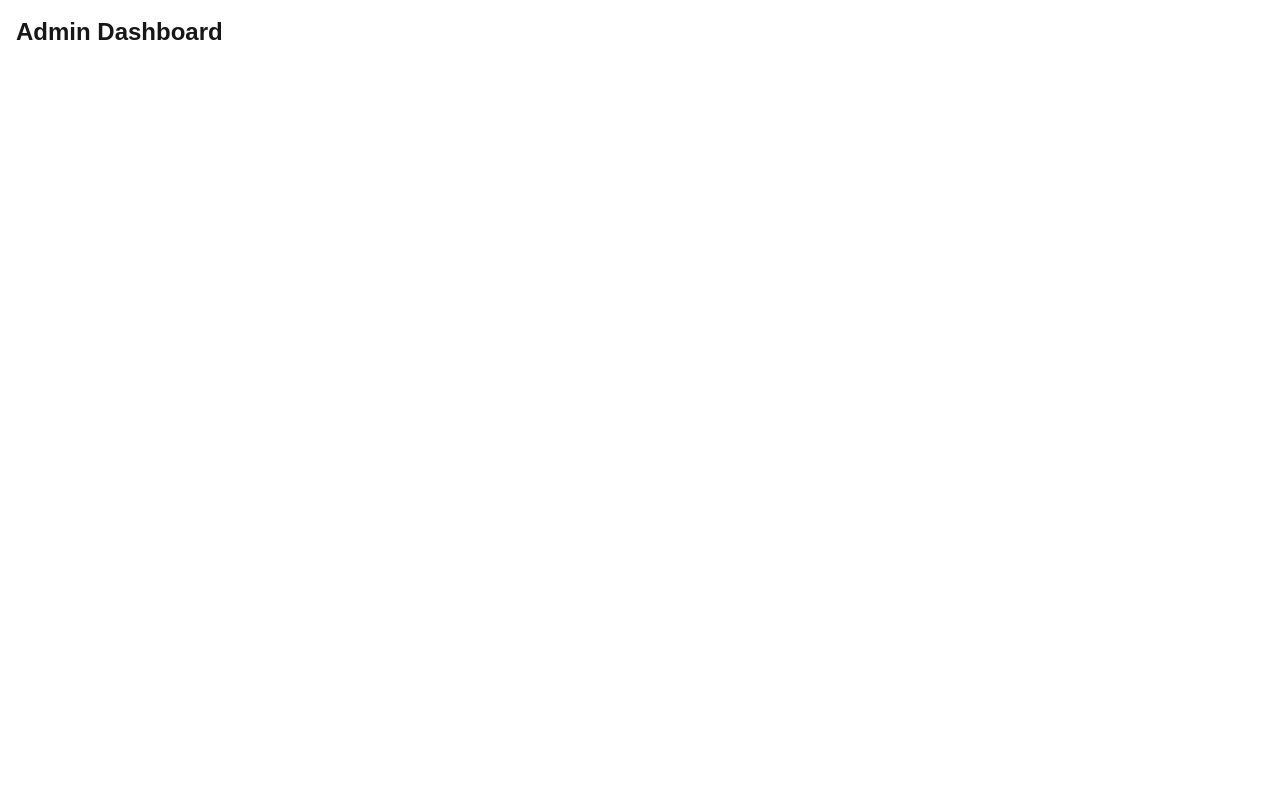
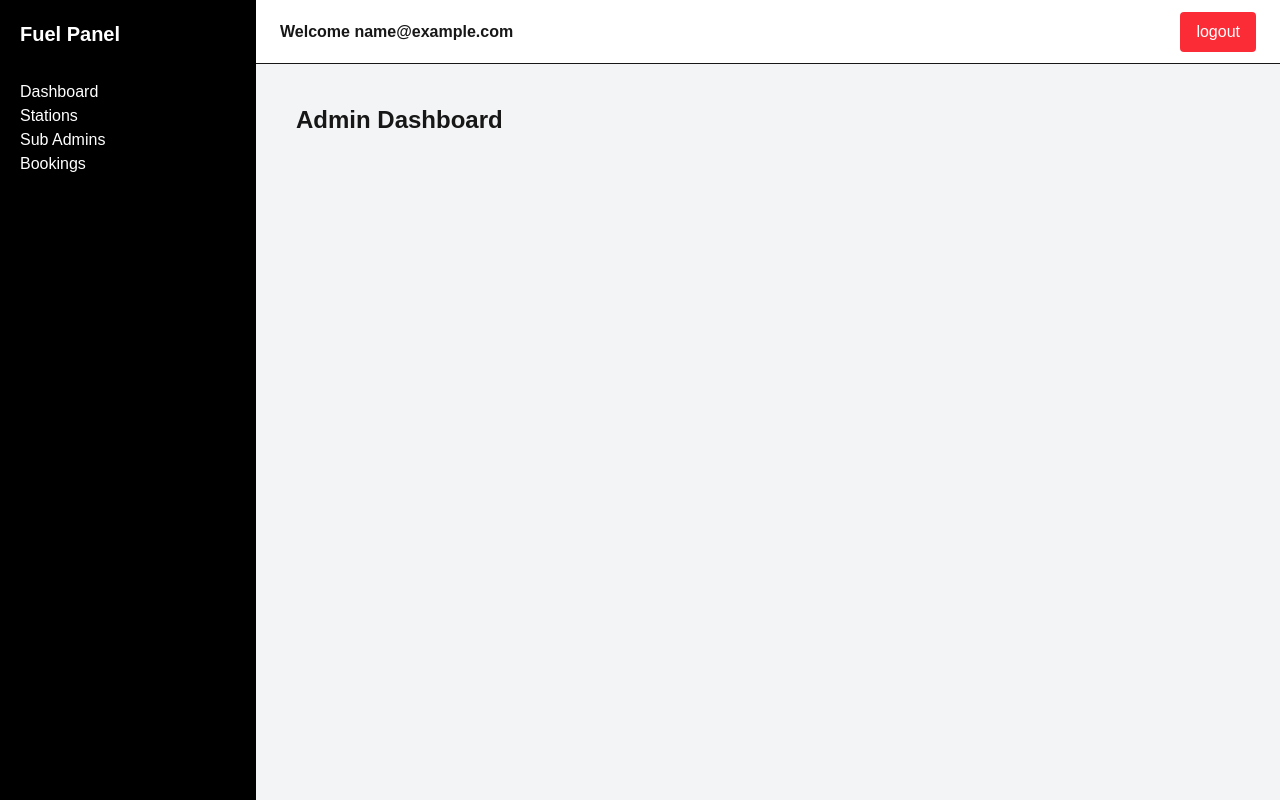
Before and after one commit to mame534424/fuel-admin-frontend, a Next.js app: page /dashboard/admin in a window 1280 px wide. Built offline with nearby package versions, Linux system fonts and the light colour scheme; no server answers; sample sign-in values are in the browser's storage.

Commit message:
Implement admin and manager dashboards with layout, metrics, and protected routes

```diff
--- a/app/dashboard/admin/page.tsx
+++ b/app/dashboard/admin/page.tsx
@@ -1,11 +1,38 @@
+"use client"
+import DashboardLayout from "@/components/DashboardLayout";
 import ProtectedRoute from "@/components/ProtectedRoute";
+import MetricCard from "@/components/MetricCard";
+import { useEffect, useState } from "react";
+import api from "@/lib/api";
 
 export default function AdminDashboard() {
+    const [stats, setStats] = useState<any>(null);
+
+    useEffect(() => {
+        api.get("/admin/stats")
+            .then((res) => {
+                setStats(res.data);
+            })
+            .catch((err) => {
+                console.error("Error fetching admin stats:", err);
+            });
+    }, []);
+
     return (
         <ProtectedRoute role="admin">
-            <div className="p-4">
-                <h1 className="text-2xl font-bold mb-4">Admin Dashboard</h1>
-            </div>
+            <DashboardLayout>
+                <div className="p-4">
+                    <h1 className="text-2xl font-bold mb-4">Admin Dashboard</h1>
+                    {stats && (
+                        <div className="grid grid-cols-1 md:grid-cols-3 gap-4">
+                            <MetricCard title="Total Stations" value={stats.totalStations} />
+                            <MetricCard title="Total Sub-admins" value={stats.totalSubAdmins} />
+                            <MetricCard title="Total Revenue" value={stats.totalBookings} />
+                            <MetricCard title="Total Bookings" value={stats.activeBookings} />
+                        </div>
+                    )}
+                </div>
+            </DashboardLayout>
         </ProtectedRoute>
     );
 }
--- a/app/dashboard/manager/page.tsx
+++ b/app/dashboard/manager/page.tsx
@@ -1,10 +1,13 @@
+import DashboardLayout from "@/components/DashboardLayout";
 import ProtectedRoute from "@/components/ProtectedRoute";
 export default function ManagerDashboard() {
     return (
         <ProtectedRoute role="subAdmin">
-            <div className="p-4">
-                <h1 className="text-2xl font-bold mb-4">Manager Dashboard</h1>
-            </div>
+            <DashboardLayout>
+                <div className="p-4">
+                    <h1 className="text-2xl font-bold mb-4">Manager Dashboard</h1>
+                </div>
+            </DashboardLayout>
         </ProtectedRoute>
     );
 }
--- a/app/login/page.tsx
+++ b/app/login/page.tsx
@@ -21,7 +21,7 @@ export default function LoginPage() {
                 router.push("/dashboard/admin");
             }
             else if(user.role === "subAdmin"){
-                router.push("/manager/dashboard");
+                router.push("/dashboard/manager");
             }
         } catch (error:any) {
             if (error.response) {
--- /dev/null
+++ b/components/DashboardLayout.tsx
@@ -0,0 +1,20 @@
+"use client";
+import Sidebar from "./Sidebar";
+import Navbar from "./Navbar";
+
+export default function DashboardLayout({
+    children,
+}: {
+    children: React.ReactNode;
+}) {
+    return (
+        <div className="flex">
+            <Sidebar />
+            <div className="flex-1 min-h-screen bg-gray-100">
+                <Navbar />
+                <main className="p-6">
+                    {children}
+                </main>
+            </div>
+        </div>);
+}
--- /dev/null
+++ b/components/MetricCard.tsx
@@ -0,0 +1,8 @@
+export default function MetricCard({ title, value }: { title: string; value: number }) {
+    return (
+        <div className="bg-white shadow rounded-lg p-4">
+            <h3 className="text-sm font-medium text-gray-500">{title}</h3>
+            <p className="mt-2 text-2xl font-semibold text-gray-900">{value}</p>
+        </div>
+    );
+}
--- /dev/null
+++ b/components/Navbar.tsx
@@ -0,0 +1,30 @@
+"use client";
+
+import Link from "next/link";
+import { useAuthStore } from "@/store/authStore";
+import { useRouter } from "next/dist/client/components/navigation";
+
+export default function Navbar() {
+    const router = useRouter();
+    const { user, logOut } = useAuthStore();
+
+    const handleLogout = () => {
+        logOut();
+        router.push("/login");
+    }
+
+
+    return (
+        <header className="h-16 border-b flex items-center justify-between px-6 bg-white">
+            <h2 className="font-semibold">
+                Welcome {user?.email}
+            </h2>
+            <button
+            onClick={handleLogout}
+            className="bg-red-500 text-white px-4 py-2 rounded"
+            >
+               logout
+            </button>
+
+        </header>
+    )}
--- a/components/ProtectedRoute.tsx
+++ b/components/ProtectedRoute.tsx
@@ -15,21 +15,31 @@ export default function ProtectedRoute({ children, role }: Props) {
     }, []);
 
     useEffect(() => {
-        if(!hydrated) return; // wait for auth state to load
+        if (!hydrated) return; // wait for hydration to complete
 
+        if (!token || !user) {
+        router.replace("/login");
+        return;
+        }
 
-        if (!user) {
-            router.push("/login");
-        } else if (role && user.role !== role) {
-            router.push("/login");
-        }
-    }, [user, hydrated, token, role]);
+            if (role && user.role !== role) {
+        router.replace("/login");
+    }
+    }, [user, hydrated, token, role,router]);
     // loading spinner
 
 
-    if (!hydrated || !token) return <div className="flex items-center justify-center min-h-screen">
-        <div className="loader">Loading...</div>
-    </div>;
-    return <>{children}</>;
+
+
+  // 🔒 No token yet = wait (avoid flashing dashboard)
+  if (!token || !user) {
+    return null;
+  }
+
+  // 🔒 Wrong role = wait while redirecting
+  if (role && user.role !== role) {
+    return null;
+  }
+  return <>{children}</>;
 
 }
--- /dev/null
+++ b/components/Sidebar.tsx
@@ -0,0 +1,54 @@
+"use client";
+
+import Link from "next/link";
+import { useAuthStore } from "@/store/authStore";
+
+export default function Sidebar() {
+    const { user } = useAuthStore();
+    const role = user?.role || { role: null };
+
+    return (
+        <aside className="w-64 min-h-screen bg-black text-white p-5">
+            <h1 className="text-xl font-bold mb-8">
+                Fuel Panel
+            </h1>
+            <nav className="space-y-4">
+                {role === "admin" && (
+                    <>
+                         <Link href="/dashboard/admin">
+                        Dashboard
+                        </Link>
+                        <br />
+                        <Link href="/dashboard/admin/stations">
+                        Stations
+                        </Link>
+                        <br />
+                        <Link href="/dashboard/admin/subadmins">
+                        Sub Admins
+                        </Link>
+                        <br />
+                        <Link href="/dashboard/admin/bookings">
+                        Bookings
+                        </Link>
+                    </>)}
+                {role === "subAdmin" && (
+                    <>
+                        <Link href="/dashboard/manager">
+                        Dashboard
+                        </Link>
+                        <br />
+                        <Link href="/dashboard/manager/fuel">
+                        Fuel
+                        </Link>
+                        <br />
+                        <Link href="/dashboard/manager/bookings">
+                        Queue
+                        </Link>
+                    </>)
+                }
+            </nav>
+
+
+        </aside>
+    );
+};
```
